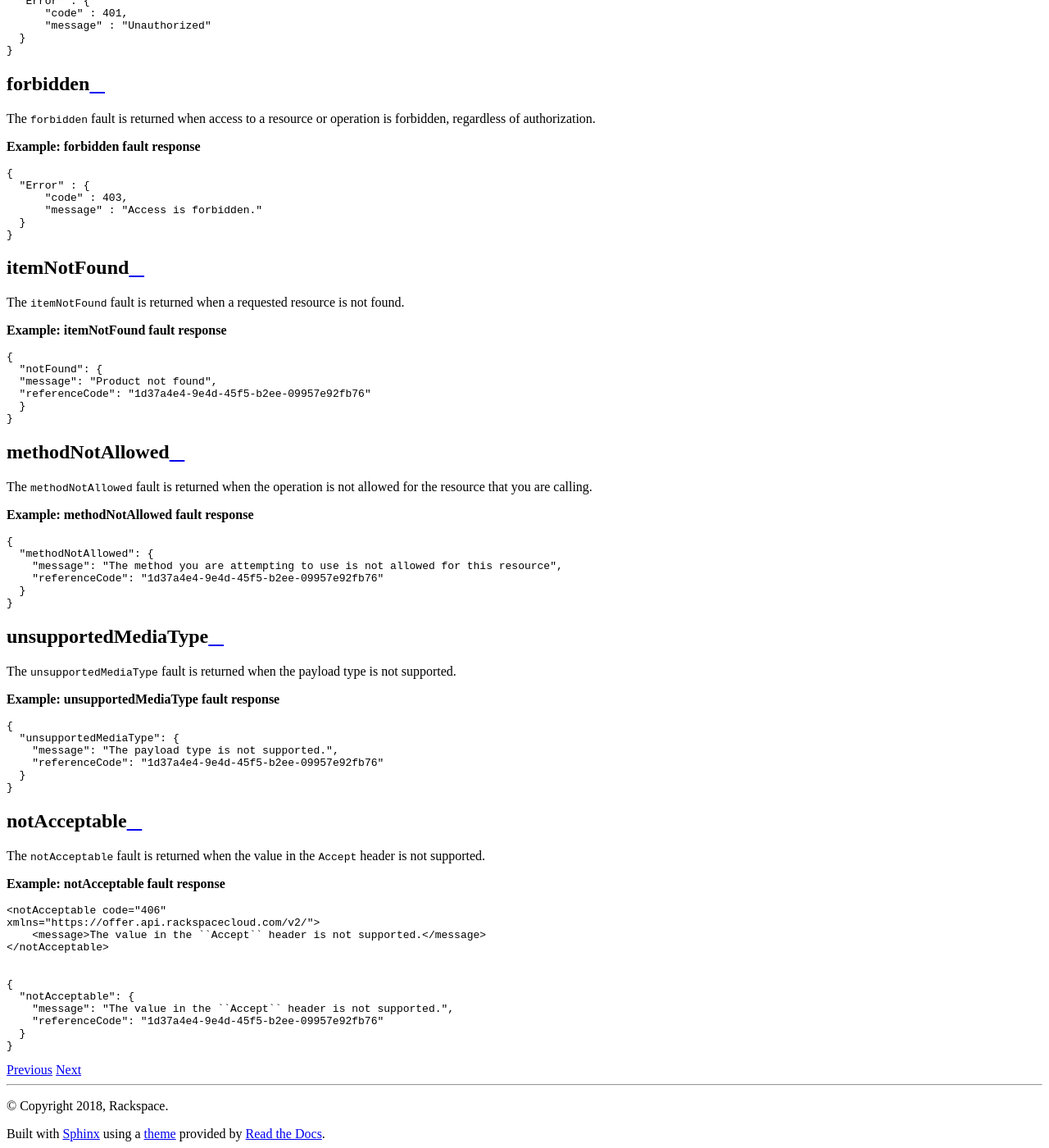
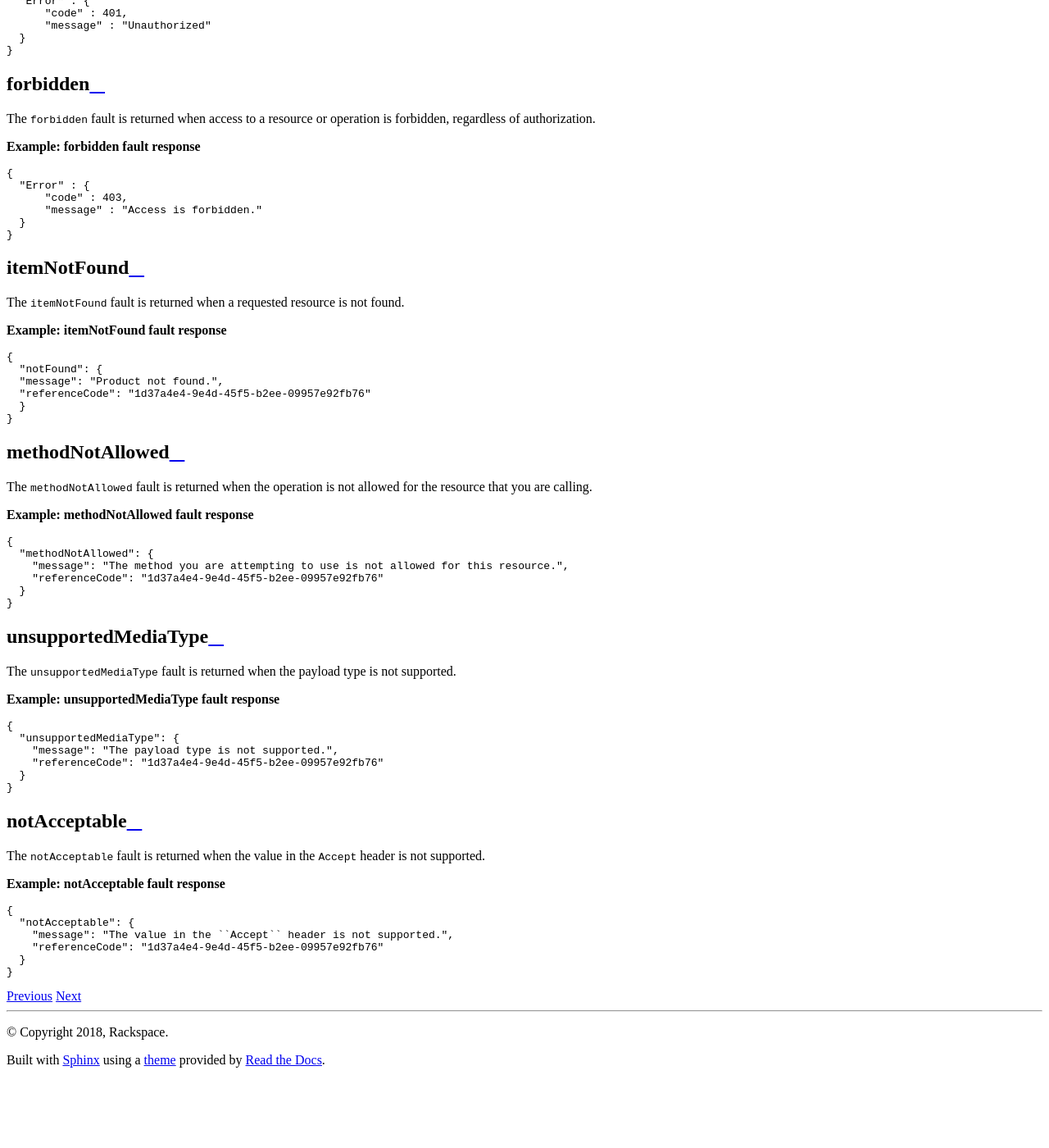
Before and after one commit to rackerlabs/docs-offerings, a Sphinx documentation site: the page built from docs/general-api-info/faults.rst, in a window 1280 px wide and 1400 px high, scrolled down 1610 px. Shown: the whole window at 82% size. Built offline with Sphinx 7.4.7 and the Read the Docs theme 2.0.0, drawn with Linux system fonts in a browser that asks for light colours; pages that are not in the unit, such as notebooks, are missing from menus; after the commit the page ends 2920 px from its top, so only the background shows below that.

Commit message:
Fix code sample.

```diff
--- a/docs/general-api-info/faults.rst
+++ b/docs/general-api-info/faults.rst
@@ -120,7 +120,7 @@ The ``itemNotFound`` fault is returned when a requested resource is not found.
 
     {
       "notFound": {
-      "message": "Product not found",
+      "message": "Product not found.",
       "referenceCode": "1d37a4e4-9e4d-45f5-b2ee-09957e92fb76"
       }
     }
@@ -140,7 +140,7 @@ for the resource that you are calling.
 
     {
       "methodNotAllowed": {
-        "message": "The method you are attempting to use is not allowed for this resource",
+        "message": "The method you are attempting to use is not allowed for this resource.",
         "referenceCode": "1d37a4e4-9e4d-45f5-b2ee-09957e92fb76"
       }
     }
@@ -177,11 +177,6 @@ header is not supported.
 
 .. code::
 
-    <notAcceptable code="406"
-    xmlns="https://offer.api.rackspacecloud.com/v2/">
-        <message>The value in the ``Accept`` header is not supported.</message>
-    </notAcceptable>
-
 
     {
       "notAcceptable": {
```
